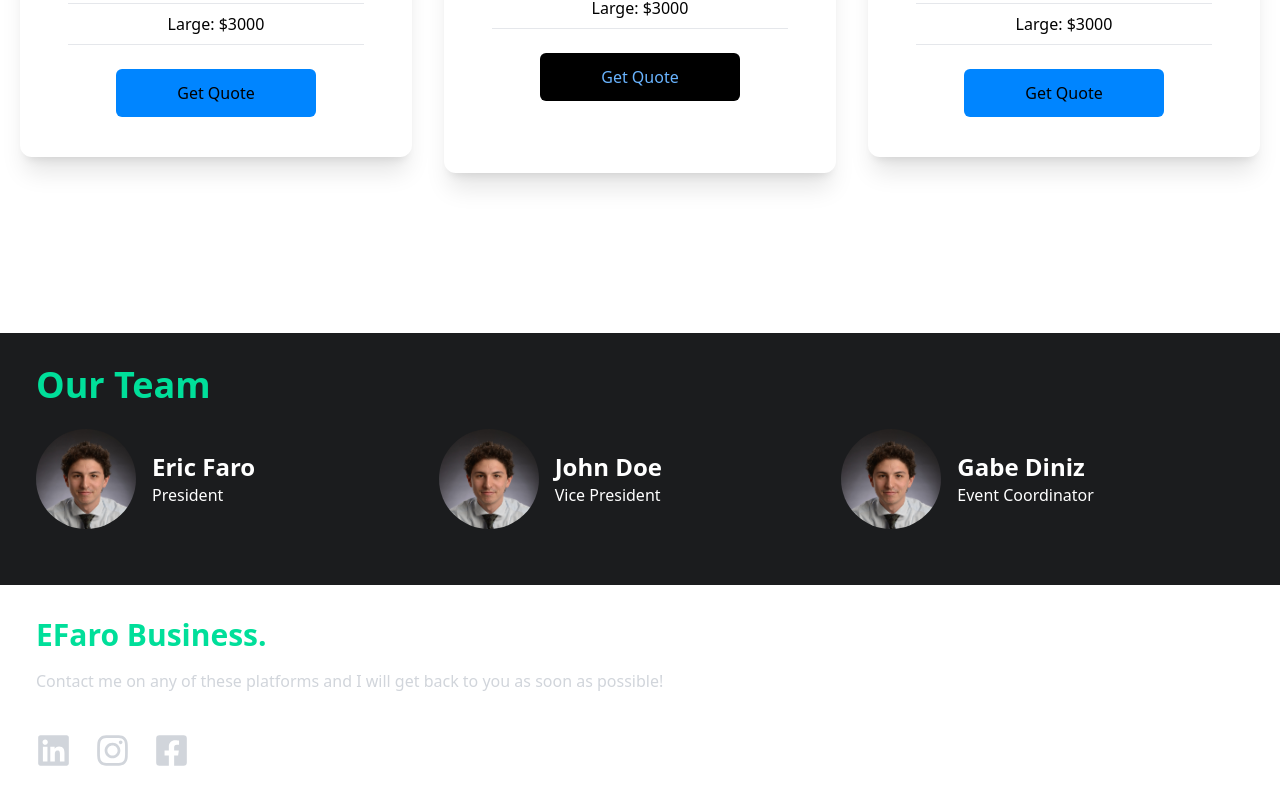
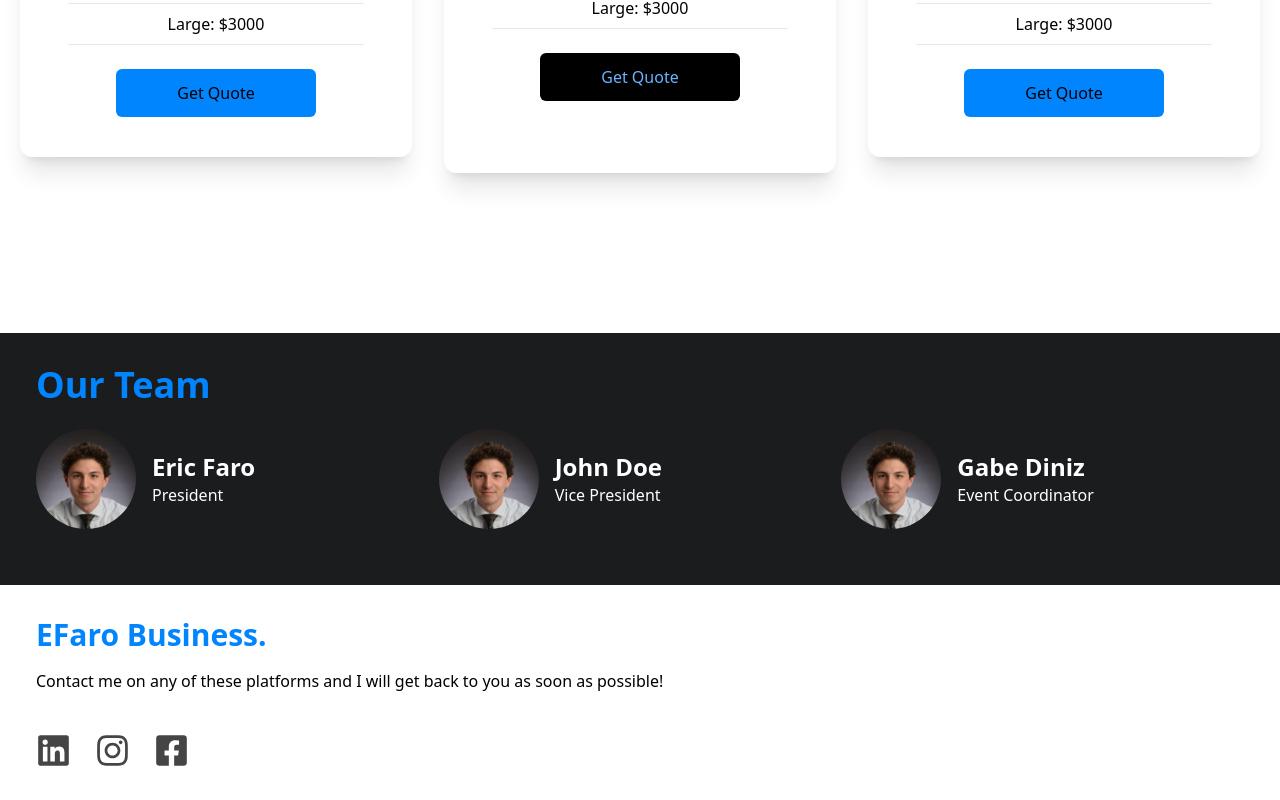
Before and after one commit to GabeDiniz/efaro-business, a React (Create React App) app: page / in a window 1280 px wide. Shown: the part 2136-2936 px from the top of the page. Built offline with nearby package versions, Linux system fonts and the light colour scheme.

Commit message:
Update: OurTeam and Footer colors

```diff
--- a/src/components/Footer.jsx
+++ b/src/components/Footer.jsx
@@ -3,16 +3,16 @@ import { FaFacebookSquare, FaInstagram, FaLinkedin } from "react-icons/fa";
 
 const Footer = () => {
   return (
-    <footer className="w-full text-gray-300 bg-white">
+    <footer className="w-full bg-white">
       <div className="max-w-[1240px] mx-auto grid md:grid-cols-1 py-8 px-4 ">
-        <h1 className="w-full text-3xl font-bold text-[#00df9a]">
+        <h1 className="w-full text-3xl font-bold text-accentLight">
           EFaro Business.
         </h1>
         <p className="py-4">
           Contact me on any of these platforms and I will get back to you as
           soon as possible!
         </p>
-        <div className="flex gap-6 md:w-[75%] mt-6">
+        <div className="flex gap-6 md:w-[75%] mt-6 text-darkCard">
           <a href="https://www.linkedin.com/in/ericfariasdefaro/">
             <FaLinkedin size={35} />
           </a>
--- a/src/components/OurTeam.jsx
+++ b/src/components/OurTeam.jsx
@@ -8,7 +8,7 @@ const OurTeam = () => {
 
   return (
     <section className="w-full max-w-[1240px] mx-auto py-8 px-4">
-      <h1 className="md:text-4xl sm:text-3xl text-2xl font-bold text-[#00df9a]">
+      <h1 className="md:text-4xl sm:text-3xl text-2xl font-bold text-accentLight">
         Our Team
       </h1>
       <div className="grid md:grid-cols-3">
```
